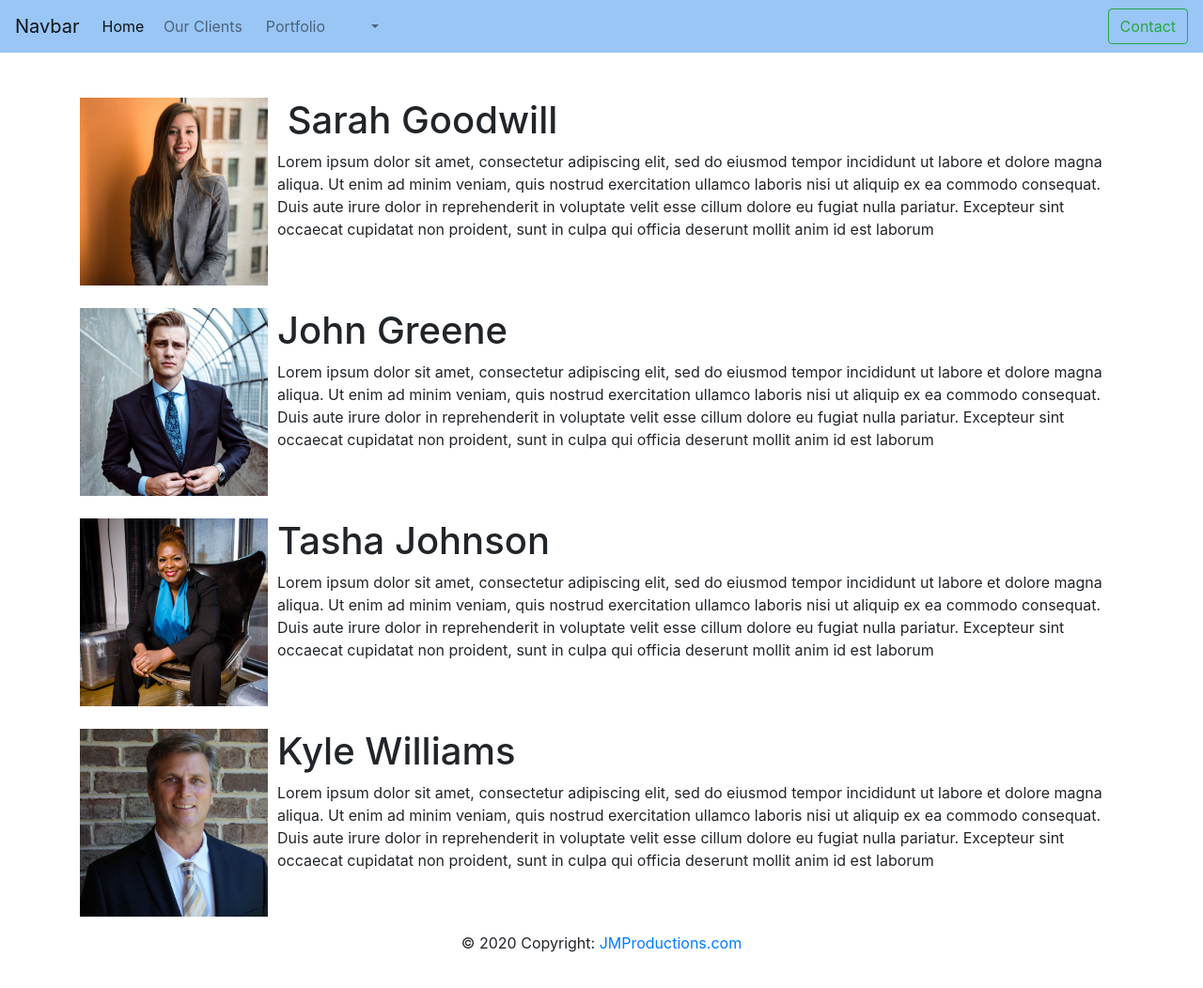
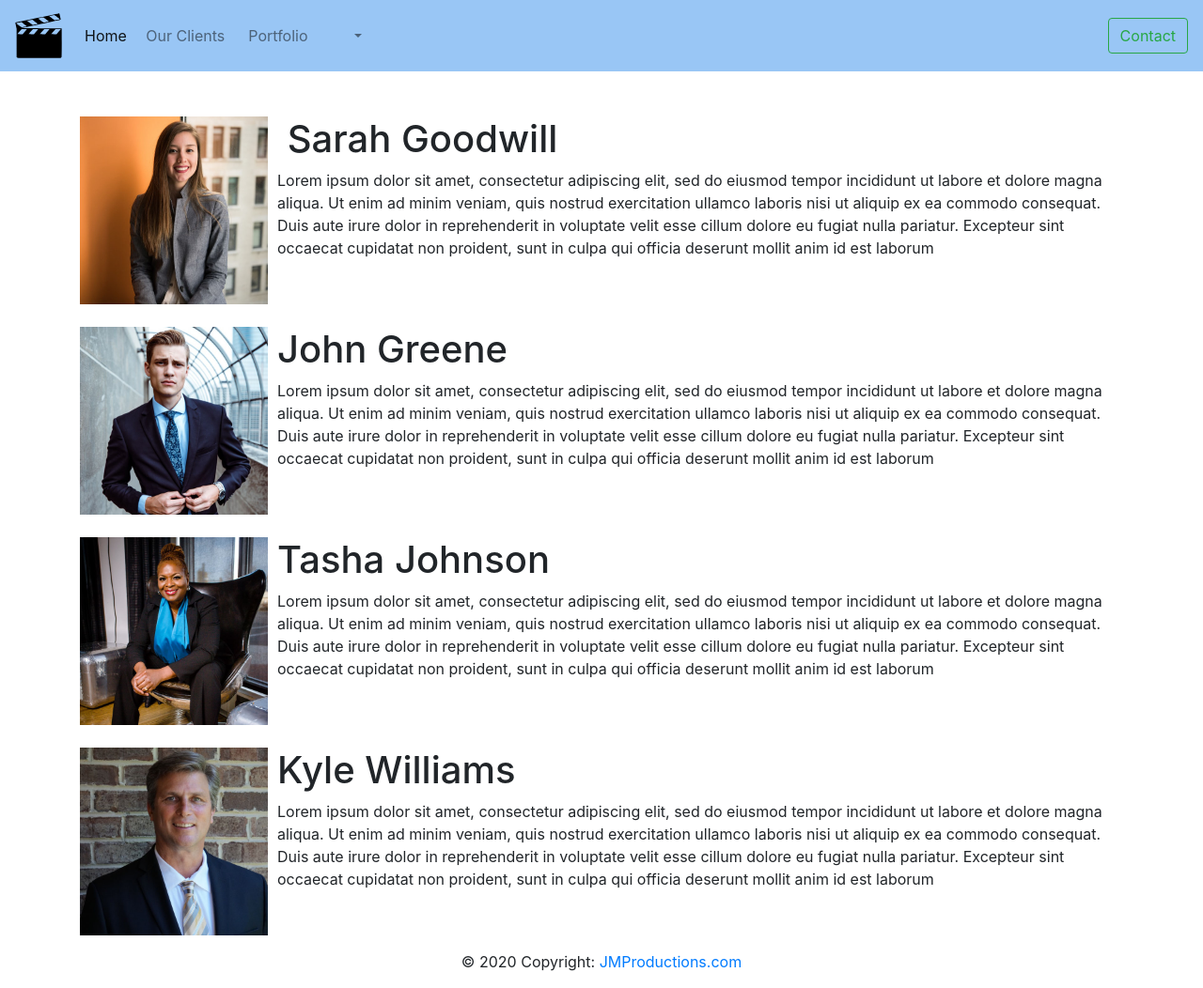
Before and after one commit to JasperMesman/individual_site, a plain HTML site: page clients.html in a window 1280 px wide. Shown: the whole page at 94% size. Drawn offline with Linux system fonts and the light colour scheme.

Commit message:
Updatedd

```diff
--- a/clients.html
+++ b/clients.html
@@ -15,7 +15,7 @@
   <body>
 
   <nav class="navbar navbar-expand-lg navbar-light my-navbar">
-  <a class="navbar-brand" href="#">Navbar</a>
+  <a class="navbar-brand" href="index.html"><img src="images/logo.svg" alt="Logo" height="50px"> </a>
   <button class="navbar-toggler" type="button" data-toggle="collapse" data-target="#navbarSupportedContent" aria-controls="navbarSupportedContent" aria-expanded="false" aria-label="Toggle navigation">
     <span class="navbar-toggler-icon"></span>
   </button>
```
Also changed, not shown: index.html (+2 -2 lines), images/logo.svg (added).
